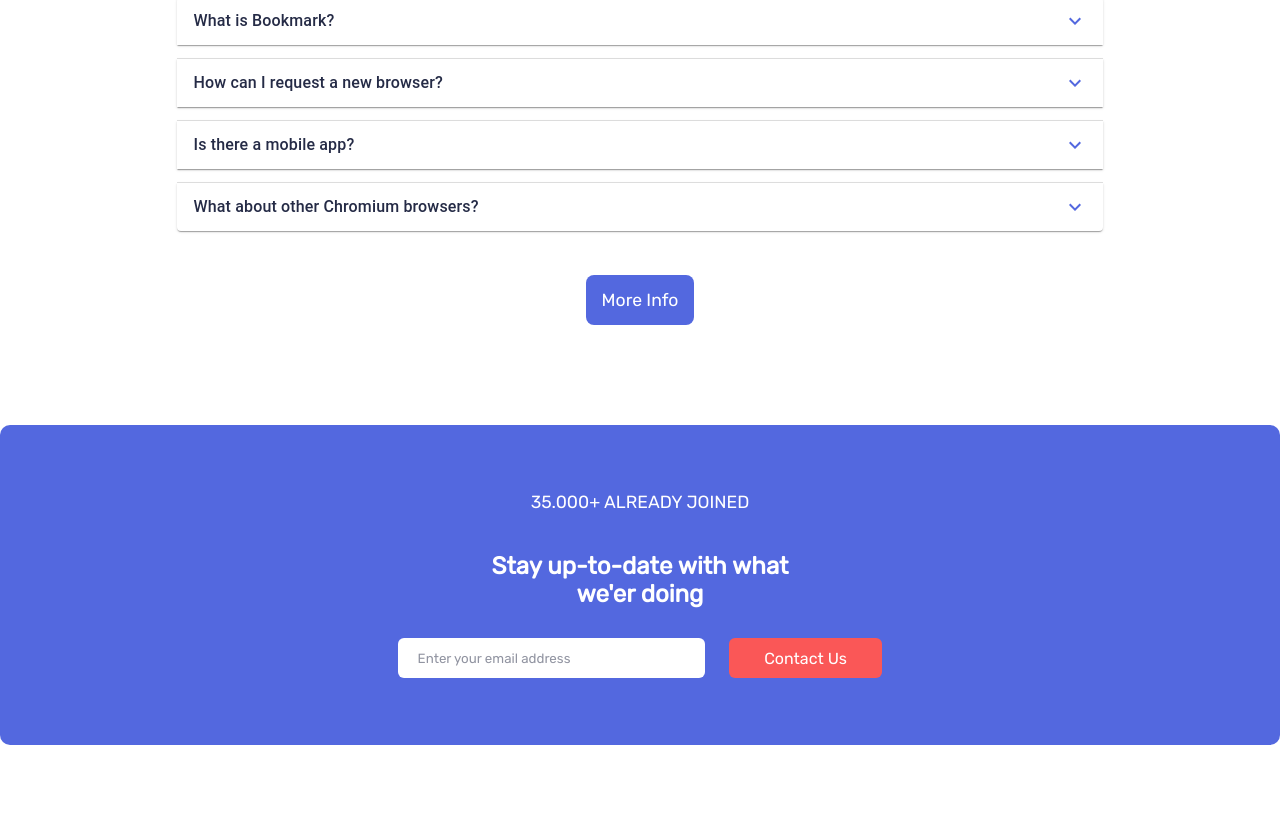
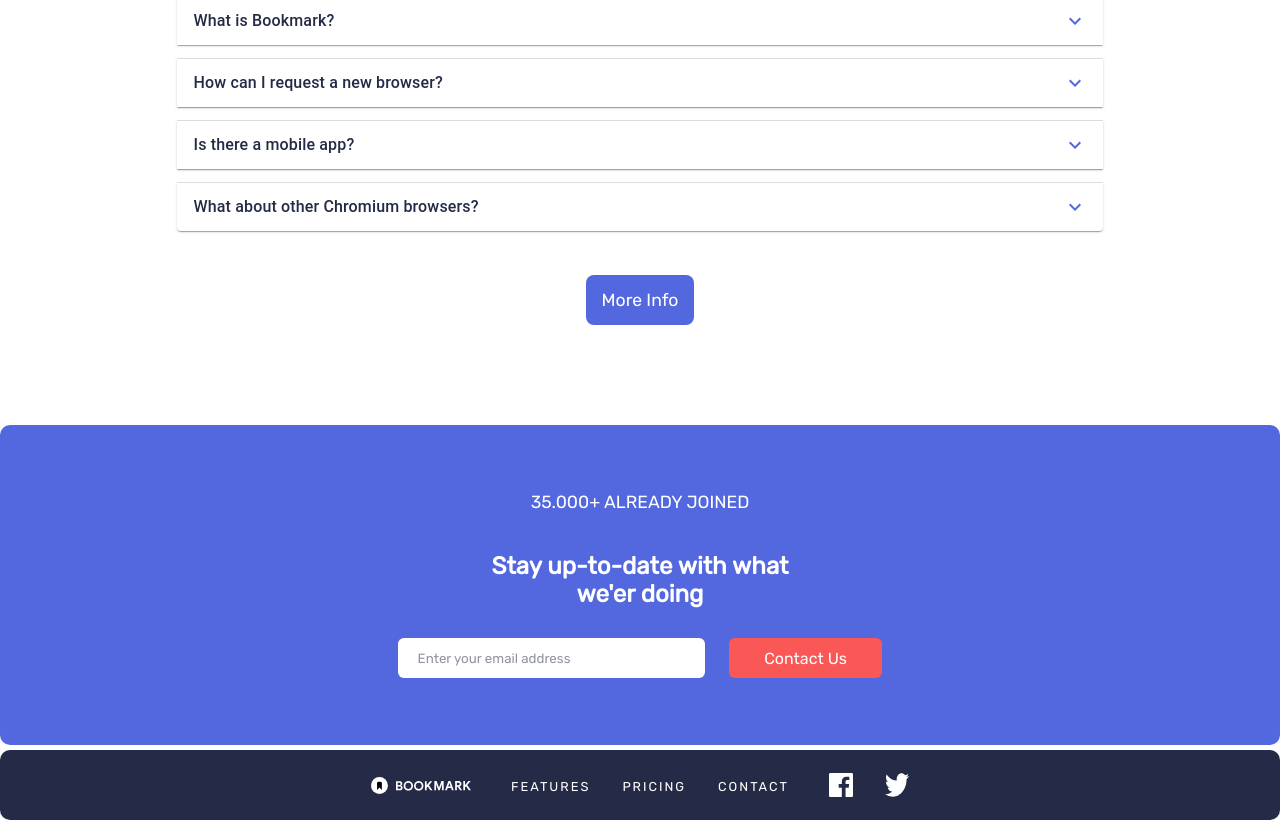
Before and after one commit to devRony1710/Bookmark-Landing, a React (Create React App) app: page / in a window 1280 px wide. Shown: the part 2254-3074 px from the top of the page. Before the commit the page ends 2999 px from the top, so only its background shows below. Built offline with nearby package versions, Linux system fonts and the light colour scheme.

Commit message:
added footer and finishing UI :)

```diff
--- a/src/App.js
+++ b/src/App.js
@@ -3,6 +3,7 @@
 import Download from "./containers/Download";
 import FAQ from "./containers/FAQ";
 import Features from "./containers/Features";
+import Footer from "./containers/Footer";
 import Header from "./containers/Header";
 import Main from "./containers/Main";
 
@@ -18,6 +19,7 @@
       <Download />
       <FAQ />
       <Contact />
+      <Footer />
     </div>
   );
 }
--- /dev/null
+++ b/src/containers/Footer.jsx
@@ -0,0 +1,38 @@
+import React from "react";
+
+// images
+import LogoWhite from "../assets/images/logo-bookmark-white.svg";
+import LogoTwitter from "../assets/images/icon-twitter.svg";
+import LogoFacebook from "../assets/images/icon-facebook.svg";
+
+// styles
+import "../styles/Footer.scss";
+
+const Footer = () => {
+  return (
+    <footer>
+      <div className="footer-container">
+        <img className="footer-logo" src={LogoWhite} alt="Logo Bookmark" />
+
+        <ul className="footer-list-container">
+          <li className="footer-list-item">
+            <a href="/">Features</a>
+          </li>
+          <li className="footer-list-item">
+            <a href="/">Pricing</a>
+          </li>
+          <li className="footer-list-item">
+            <a href="/">Contact</a>
+          </li>
+        </ul>
+
+        <div className="footer-icons-container">
+          <img src={LogoFacebook} alt="Logo Facebook" />
+          <img src={LogoTwitter} alt="Logo Twitter" />
+        </div>
+      </div>
+    </footer>
+  );
+};
+
+export default Footer;
--- /dev/null
+++ b/src/styles/Footer.scss
@@ -0,0 +1,69 @@
+@import "vars";
+
+footer {
+  display: flex;
+  justify-content: center;
+  align-items: center;
+  width: 100%;
+  background-color: var(--very-dark-blue);
+}
+
+.footer-container {
+  display: flex;
+  flex-direction: column;
+  justify-content: center;
+  align-items: center;
+  gap: 40px;
+  padding: 40px 0;
+}
+
+.footer-logo {
+  width: 80%;
+}
+
+.footer-list-container {
+  display: flex;
+  flex-direction: column;
+  gap: 32px;
+  list-style: none;
+  text-align: center;
+}
+
+.footer-list-item > a {
+  color: white;
+  text-decoration: none;
+  font-size: 1.2rem;
+  text-transform: uppercase;
+  letter-spacing: 2px;
+}
+
+.footer-icons-container {
+  display: flex;
+  gap: 32px;
+}
+
+@media screen and (min-width: 1024px) {
+  footer {
+    height: 70px;
+    border-radius: 10px;
+    margin-top: 5px;
+  }
+
+  .footer-container {
+    flex-direction: row;
+    padding: 0;
+  }
+
+  .footer-logo {
+    width: 100px;
+    height: 100%;
+  }
+
+  .footer-list-container {
+    flex-direction: row;
+  }
+
+  .footer-list-item > a {
+    font-size: 0.8rem;
+  }
+}
```
